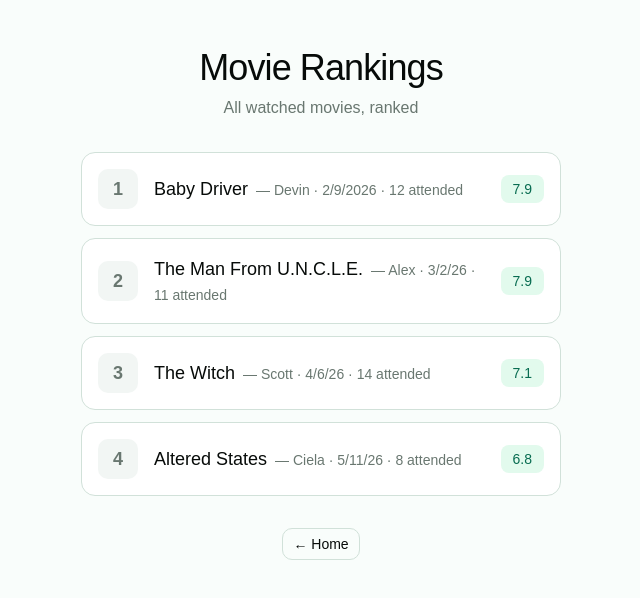
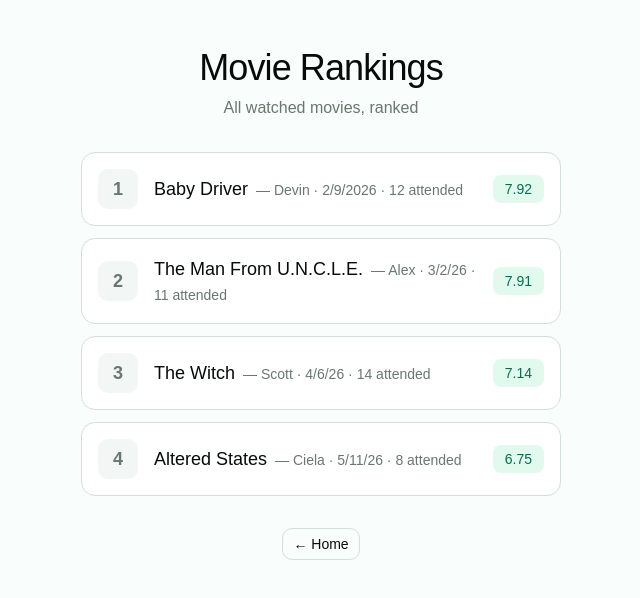
Before and after one commit to andrewtomai/movie-monday, a React (Vite) app: page /rankings in a window 1280 px wide. Shown: the top 598 px of the page, without its empty margins (319-959 px from the left). Built offline with nearby package versions, Linux system fonts and the light colour scheme.

Commit message:
2 decimals

```diff
--- a/src/pages/RankingsPage.tsx
+++ b/src/pages/RankingsPage.tsx
@@ -26,7 +26,7 @@
             rank={idx + 1}
             rightContent={
               <span className="rounded-md bg-secondary px-3 py-1 text-sm font-medium text-secondary-foreground">
-                {movie.rating.toFixed(1)}
+                {movie.rating.toFixed(2)}
               </span>
             }
           />
```
